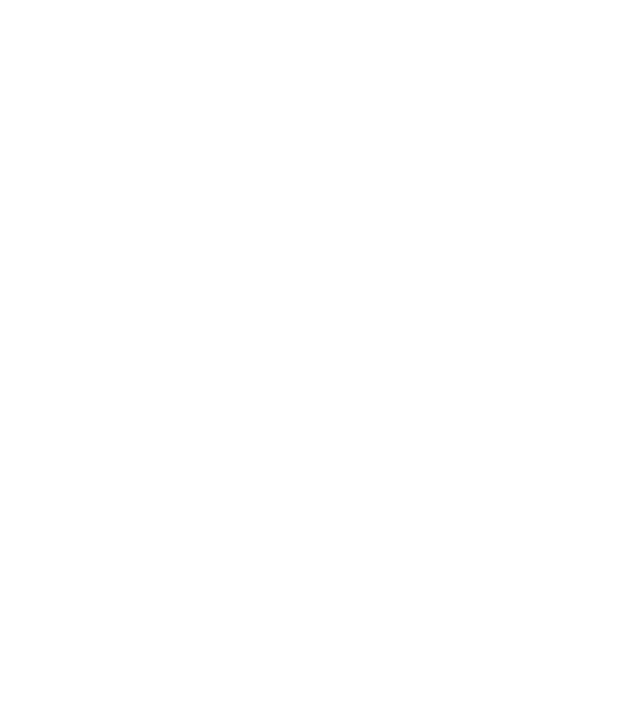
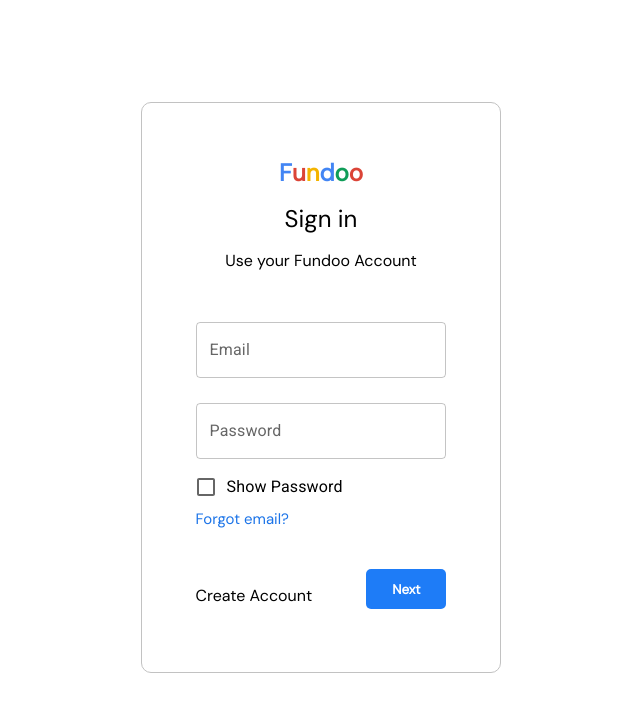
Before and after one commit to saranyellanki/FundooNoteReactJs, a React (Create React App) app: page / in a window 1280 px wide. Before the commit this address had no page. Shown: the top 712 px of the page, without its empty margins (319-959 px from the left). Built offline with nearby package versions, Linux system fonts and the light colour scheme.

Commit message:
[Saran] Refactored: to add internal routing

```diff
--- a/src/App.js
+++ b/src/App.js
@@ -1,24 +1,30 @@
 import './App.css';
-import MiniDrawer from './pages/dashboard/Dashboard';
+import SignUp from './pages/signup/SignUp';
+import SignIn from './pages/signin/SignIn';
 import ForgotPass from './pages/forgot-password/ForgotPass';
-import ResetPass from './pages/reset-password/ResetPass';
-import SignIn from './pages/signin/SignIn';
-import SignUp from './pages/signup/SignUp';
+
 import {
   BrowserRouter as Router,
   Routes,
   Route
 } from 'react-router-dom';
+import MiniDrawer from './pages/dashboard/Dashboard';
+import ResetPass from './pages/reset-password/ResetPass';
+import Archive from './pages/archive/Archive';
+import Trash from './pages/trash/Trash';
 
 function App() {
   return (
     <div className="App">
       <Router>
         <Routes>
-          <Route path='/Signin' element={<SignIn />} />
+          <Route path='/' element={<SignIn />} />
           <Route path='/Signup' element={<SignUp />} />
-          <Route path='/Dashboard' element={<MiniDrawer />} />
-          <Route path='/ResetPassword' element={<ResetPass />} />
+          <Route path='/Dashboard/*' element={<MiniDrawer />}>
+            <Route path='archive' element={<Archive />} />
+            <Route path='trash' element={<Trash />} />
+          </Route>
+          <Route path='/ResetPassword/:id' element={<ResetPass />} />
           <Route path='/ForgotPassword' element={<ForgotPass />} />
         </Routes>
       </Router>
```
